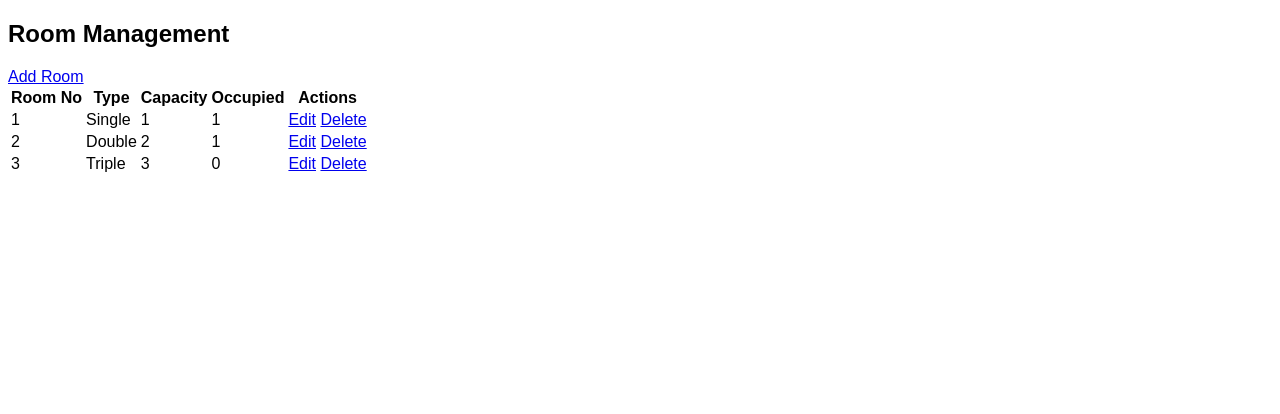
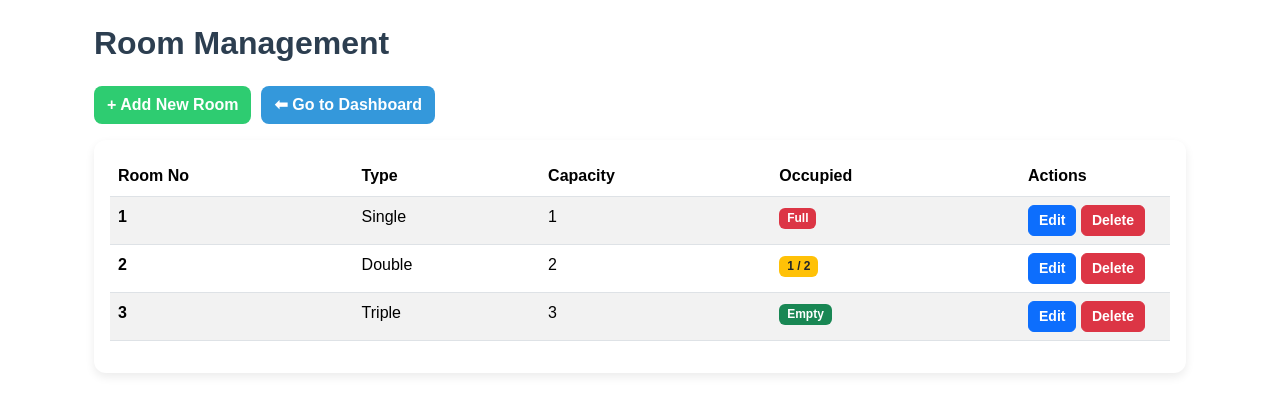
Before and after one commit to nailaanver/Hostel_Room_Allocation_System, a Django app: page /rooms/ in a window 1280 px wide. Shown: the top 414 px of the page. Run offline with Django 5.2, Linux system fonts and the light colour scheme; data comes from the database, SQL or seed files in the repository; both versions use the stored data as it was after the commit.

Commit message:
style add_room,reassign pages

```diff
--- a/hostel_app/templates/room_list.html
+++ b/hostel_app/templates/room_list.html
@@ -1,35 +1,126 @@
 {% extends 'master.html' %}
 {% block content %}
 
-<h2 class="mb-4">Room Management</h2>
+<!-- BOOTSTRAP -->
+<link rel="stylesheet"
+      href="https://cdn.jsdelivr.net/npm/bootstrap@5.3.2/dist/css/bootstrap.min.css">
 
-<a href="{% url 'add_room' %}" class="btn btn-primary mb-3">Add Room</a>
+<style>
+    .page-title {
+        font-weight: 700;
+        color: #2c3e50;
+    }
 
-<table class="table table-bordered">
+    .card {
+        border-radius: 12px;
+        border: none;
+        box-shadow: 0px 4px 10px rgba(0,0,0,0.08);
+    }
+
+    .table thead {
+        background: #2c3e50;
+        color: white;
+    }
+
+    .table tbody tr:hover {
+        background: #f6f8fa;
+        transition: 0.2s;
+    }
+
+    .btn-custom-add {
+        background: #2ecc71;
+        color: white;
+        border-radius: 8px;
+        font-weight: 600;
+    }
+    .btn-custom-add:hover {
+        background: #27ae60;
+        color: white;
+    }
+
+    .btn-dashboard {
+        background: #3498db;
+        color: white;
+        border-radius: 8px;
+        font-weight: 600;
+        margin-left: 10px;
+    }
+    .btn-dashboard:hover {
+        background: #2980b9;
+        color: white;
+    }
+
+    .action-btn {
+        border-radius: 6px;
+        padding: 4px 10px;
+        font-size: 14px;
+        font-weight: 600;
+    }
+</style>
+
+<div class="container mt-4">
+
+    <h2 class="page-title mb-4">Room Management</h2>
+
+    <!-- Buttons Row -->
+    <div class="d-flex mb-3">
+
+        <a href="{% url 'add_room' %}" class="btn btn-custom-add">
+            + Add New Room
+        </a>
+
+        <a href="{% url 'admin_dashboard' %}" class="btn btn-dashboard">
+            ⬅ Go to Dashboard
+        </a>
+
+    </div>
+
+    <div class="card p-3">
+
+        <table class="table table-striped table-hover">
             <thead>
                 <tr>
                     <th>Room No</th>
                     <th>Type</th>
                     <th>Capacity</th>
                     <th>Occupied</th>
-            <th>Actions</th>
+                    <th style="width: 150px;">Actions</th>
                 </tr>
             </thead>
+
             <tbody>
                 {% for room in rooms %}
                 <tr>
-            <td>{{ room.room_number }}</td>
+                    <td><b>{{ room.room_number }}</b></td>
                     <td>{{ room.room_type }}</td>
                     <td>{{ room.capacity }}</td>
-            <td>{{ room.current_occupancy }}</td>
+
                     <td>
-                <a href="{% url 'edit_room' room.id %}" class="btn btn-warning btn-sm">Edit</a>
-                <a href="{% url 'delete_room' room.id %}" class="btn btn-danger btn-sm"
+                        {% if room.current_occupancy == room.capacity %}
+                            <span class="badge bg-danger">Full</span>
+                        {% elif room.current_occupancy == 0 %}
+                            <span class="badge bg-success">Empty</span>
+                        {% else %}
+                            <span class="badge bg-warning text-dark">
+                                {{ room.current_occupancy }} / {{ room.capacity }}
+                            </span>
+                        {% endif %}
+                    </td>
+
+                    <td>
+                        <a href="{% url 'edit_room' room.id %}"
+                           class="btn btn-primary btn-sm action-btn">Edit</a>
+
+                        <a href="{% url 'delete_room' room.id %}"
+                           class="btn btn-danger btn-sm action-btn"
                            onclick="return confirm('Delete Room?')">Delete</a>
                     </td>
                 </tr>
                 {% endfor %}
             </tbody>
+
         </table>
+    </div>
+</div>
 
 {% endblock %}
```
Also changed, not shown: hostel_app/templates/add_room.html (+48 -2 lines), hostel_app/templates/reassign_room.html (+79 -3 lines), db.sqlite3. Lines whose indentation alone changed are shown as unchanged.
